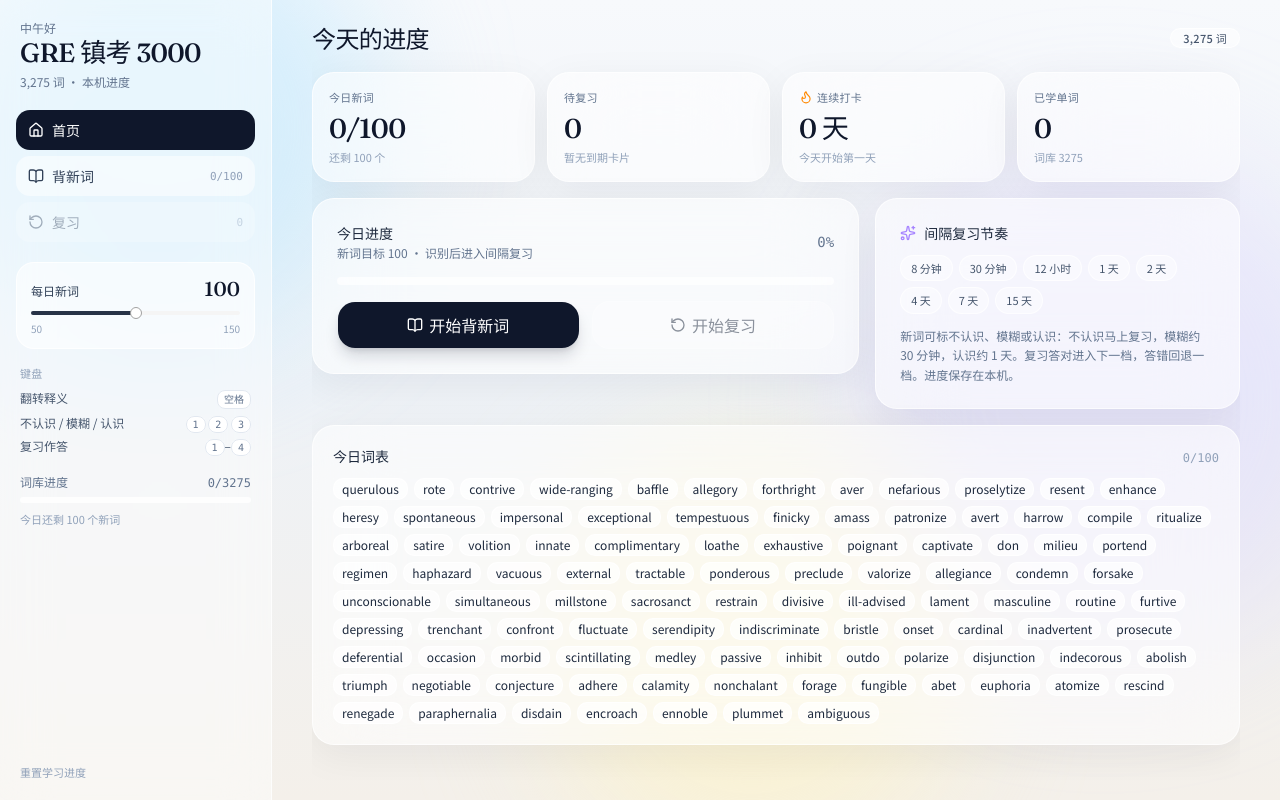
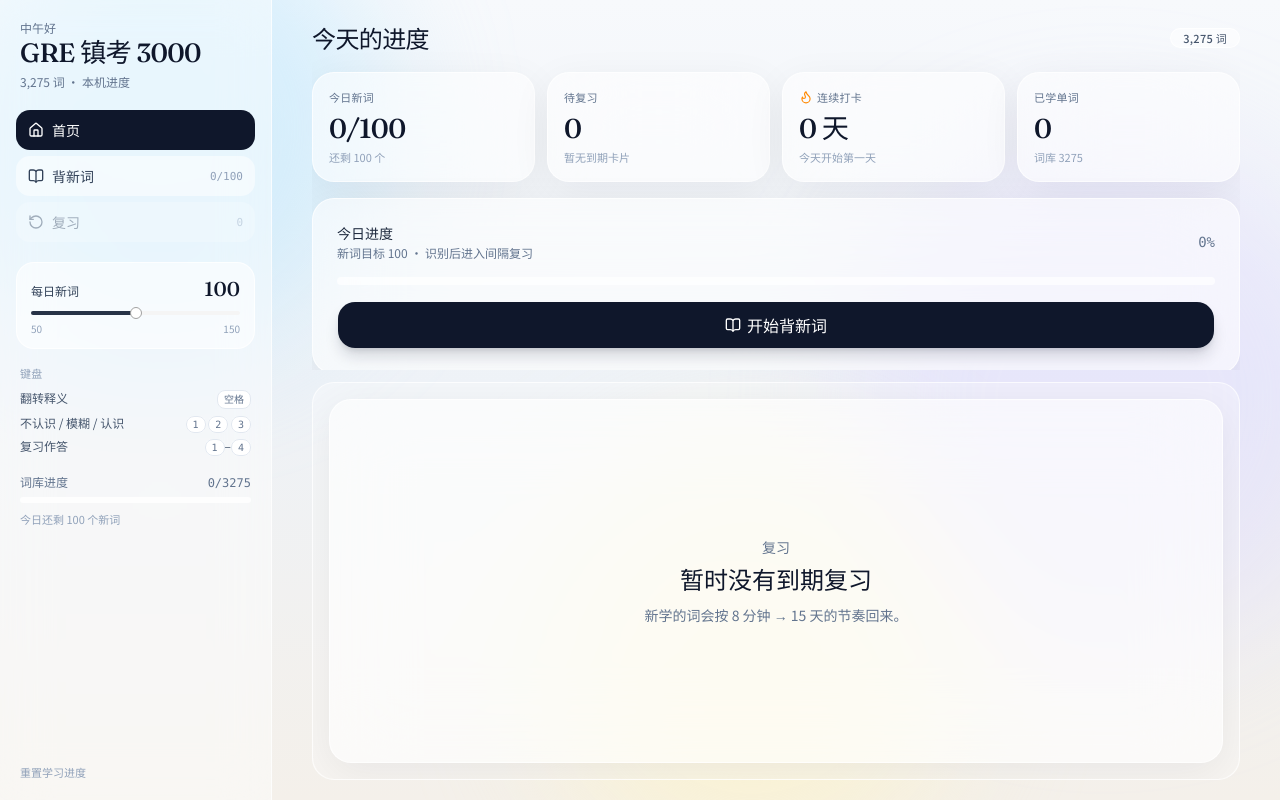
Before and after one commit to jayden-dong411/gre-3000-vocab, a React (Vite) app: page / in a window 1280 px wide. Built offline with nearby package versions, Linux system fonts and the light colour scheme.

Commit message:
Use the lower half of the desktop screen for review.
Drop the bulky daily word list. Wide layouts keep new-word study on top and the due-review quiz underneath.

Co-authored-by: jayden.dong2025 <jayden.dong2025@outlook.com>

```diff
--- a/src/App.tsx
+++ b/src/App.tsx
@@ -1,3 +1,4 @@
+import { useEffect, useState } from "react"
 import { AmbientBackground, GlassPanel } from "@/components/glass"
 import { DesktopRail } from "@/components/desktop-rail"
 import { HomeDashboard } from "@/components/home-dashboard"
@@ -7,8 +8,26 @@ import { ReviewSession } from "@/components/review-session"
 import { Button } from "@/components/ui/button"
 import { useVocabEngine } from "@/hooks/use-vocab"
 
+function useWideScreen() {
+  const [wide, setWide] = useState(() =>
+    typeof window !== "undefined"
+      ? window.matchMedia("(min-width: 1024px)").matches
+      : false
+  )
+  useEffect(() => {
+    const media = window.matchMedia("(min-width: 1024px)")
+    const onChange = () => setWide(media.matches)
+    media.addEventListener("change", onChange)
+    return () => media.removeEventListener("change", onChange)
+  }, [])
+  return wide
+}
+
 export function App() {
   const engine = useVocabEngine()
+  const wide = useWideScreen()
+  const splitReview =
+    wide && engine.status === "ready" && engine.view !== "review"
 
   return (
     <div className="relative min-h-svh text-slate-800 lg:h-svh lg:overflow-hidden">
@@ -16,7 +35,15 @@ export function App() {
       <div className="lg:grid lg:h-full lg:grid-cols-[272px_minmax(0,1fr)]">
         {engine.status === "ready" ? <DesktopRail engine={engine} /> : null}
         <main className="mx-auto flex w-full max-w-2xl flex-col px-4 py-6 sm:px-6 sm:py-10 lg:mx-0 lg:h-full lg:min-h-0 lg:max-w-none lg:px-8 lg:py-5 xl:px-10">
-          <div className="lg:min-h-0 lg:flex-1 lg:overflow-y-auto">
+          <div className="flex flex-col gap-4 lg:h-full lg:min-h-0 lg:gap-3">
+            {engine.view !== "review" ? (
+              <div
+                className={
+                  splitReview
+                    ? "max-h-[46%] shrink-0 overflow-y-auto"
+                    : undefined
+                }
+              >
                 {engine.status === "ready" && engine.view === "home" ? (
                   <InstallTip />
                 ) : null}
@@ -30,8 +57,19 @@ export function App() {
                 {engine.status === "ready" && engine.view === "learn" ? (
                   <LearnSession engine={engine} />
                 ) : null}
+              </div>
+            ) : null}
             {engine.status === "ready" && engine.view === "review" ? (
               <ReviewSession engine={engine} />
+            ) : null}
+            {splitReview ? (
+              <section className="flex min-h-0 flex-1 flex-col overflow-hidden rounded-3xl border border-white/70 bg-white/30 p-4">
+                <ReviewSession
+                  engine={engine}
+                  embedded
+                  hotkeys={engine.view !== "learn"}
+                />
+              </section>
             ) : null}
           </div>
         </main>
--- a/src/components/home-dashboard.tsx
+++ b/src/components/home-dashboard.tsx
@@ -21,7 +21,6 @@ export function HomeDashboard({ engine }: { engine: VocabEngine }) {
     setView,
     setDailyTarget,
     resetProgress,
-    wordMap,
   } = engine
 
   const newPct = todayTotal === 0 ? 0 : (todayDone / todayTotal) * 100
@@ -77,7 +76,7 @@ export function HomeDashboard({ engine }: { engine: VocabEngine }) {
         />
       </div>
 
-      <div className="grid items-start gap-4 lg:grid-cols-[minmax(0,1.2fr)_minmax(16rem,0.8fr)]">
+      <div className="grid items-start gap-4">
         <GlassPanel className="p-5 sm:p-6">
           <div className="mb-4 flex items-center justify-between gap-3">
             <div>
@@ -97,7 +96,7 @@ export function HomeDashboard({ engine }: { engine: VocabEngine }) {
             />
           </div>
 
-          <div className="mt-4 grid gap-3 sm:grid-cols-2">
+          <div className="mt-4 grid gap-3 sm:grid-cols-2 lg:grid-cols-1">
             <Button
               type="button"
               size="lg"
@@ -114,7 +113,7 @@ export function HomeDashboard({ engine }: { engine: VocabEngine }) {
               variant="outline"
               disabled={dueIds.length === 0}
               onClick={() => setView("review")}
-              className="h-12 rounded-2xl border-white/80 bg-white/50 text-base text-slate-800 hover:bg-white/80 active:translate-y-px"
+              className="h-12 rounded-2xl border-white/80 bg-white/50 text-base text-slate-800 hover:bg-white/80 active:translate-y-px lg:hidden"
             >
               <RotateCcw className="size-4" />
               开始复习
@@ -133,7 +132,7 @@ export function HomeDashboard({ engine }: { engine: VocabEngine }) {
           ) : null}
         </GlassPanel>
 
-        <div className="flex flex-col gap-5">
+        <div className="flex flex-col gap-5 lg:hidden">
           <GlassPanel className="p-5 sm:p-6 lg:hidden">
             <div className="mb-4 flex items-end justify-between">
               <div>
@@ -190,39 +189,6 @@ export function HomeDashboard({ engine }: { engine: VocabEngine }) {
         </div>
       </div>
 
-      <GlassPanel className="p-4 sm:p-5">
-        <div className="mb-3 flex items-baseline justify-between gap-3">
-          <p className="text-sm font-medium text-slate-800">今日词表</p>
-          <p className="font-mono text-xs text-slate-400 tabular-nums">
-            {todayDone}/{todayTotal || state.dailyTarget}
-          </p>
-        </div>
-        {state.todayNewIds.length === 0 ? (
-          <p className="text-sm text-slate-500">今天的新词队列还是空的。</p>
-        ) : (
-          <div className="flex flex-wrap gap-1.5">
-            {state.todayNewIds.map((id) => {
-              const word = wordMap.get(id)
-              if (!word) return null
-              const seen = state.todayNewDone.includes(id)
-              return (
-                <span
-                  key={id}
-                  className={cn(
-                    "rounded-lg border px-2 py-1 text-xs leading-none",
-                    seen
-                      ? "border-transparent bg-slate-100/70 text-slate-400 line-through"
-                      : "border-white/80 bg-white/70 text-slate-800"
-                  )}
-                >
-                  {word.word}
-                </span>
-              )
-            })}
-          </div>
-        )}
-      </GlassPanel>
-
       <button
         type="button"
         className="self-center text-xs text-slate-400 underline-offset-4 transition hover:text-slate-600 hover:underline lg:hidden"
--- a/src/components/learn-session.tsx
+++ b/src/components/learn-session.tsx
@@ -270,23 +270,6 @@ export function LearnSession({ engine }: { engine: VocabEngine }) {
         <RotateCcw className="size-3" />
         {flipped ? "回到单词" : "翻转看释义"}
       </button>
-      {queue.length > 1 ? (
-        <div className="mt-5 hidden lg:block">
-          <p className="mb-2 text-xs text-slate-500">
-            今天后面还有 {queue.length - 1} 个
-          </p>
-          <div className="flex flex-wrap gap-1.5">
-            {queue.slice(1).map((word) => (
-              <span
-                key={word.id}
-                className="rounded-lg border border-white/80 bg-white/70 px-2 py-1 text-xs leading-none text-slate-700"
-              >
-                {word.word}
-              </span>
-            ))}
-          </div>
-        </div>
-      ) : null}
     </div>
   )
 }
--- a/src/components/review-session.tsx
+++ b/src/components/review-session.tsx
@@ -11,13 +11,26 @@ import { cn } from "@/lib/utils"
 
 type Phase = "ask" | "feedback"
 
-export function ReviewSession({ engine }: { engine: VocabEngine }) {
+export function ReviewSession({
+  engine,
+  embedded = false,
+  hotkeys = true,
+}: {
+  engine: VocabEngine
+  embedded?: boolean
+  hotkeys?: boolean
+}) {
   const { dueIds, wordMap, words, answerReview, setView, state } = engine
-  const [queue] = useState<string[]>(dueIds)
+  const [sessionIds] = useState<string[]>(dueIds)
   const [index, setIndex] = useState(0)
   const [phase, setPhase] = useState<Phase>("ask")
   const [picked, setPicked] = useState<string | null>(null)
   const [sessionSeed] = useState(() => Date.now().toString(36))
+  const queue = useMemo(() => {
+    const seen = new Set(sessionIds)
+    const extras = dueIds.filter((id) => !seen.has(id))
+    return extras.length === 0 ? sessionIds : [...sessionIds, ...extras]
+  }, [dueIds, sessionIds])
 
   const currentId = queue[index]
   const current = currentId ? wordMap.get(currentId) : undefined
@@ -45,6 +58,7 @@ export function ReviewSession({ engine }: { engine: VocabEngine }) {
   )
 
   useEffect(() => {
+    if (!hotkeys) return
     const onKey = (e: KeyboardEvent) => {
       if (e.metaKey || e.ctrlKey || e.altKey) return
       if (phase === "ask") {
@@ -60,29 +74,39 @@ export function ReviewSession({ engine }: { engine: VocabEngine }) {
     }
     window.addEventListener("keydown", onKey)
     return () => window.removeEventListener("keydown", onKey)
-  }, [phase, choices, select, goNext])
+  }, [hotkeys, phase, choices, select, goNext])
 
   if (total === 0 || index >= total) {
     return (
-      <div>
+      <div className={cn(embedded && "flex h-full min-h-0 flex-col")}>
+        {embedded ? null : (
           <SessionHeader
             title="间隔复习"
             progress={{ current: total, total: total }}
             onBack={() => setView("home")}
           />
-        <GlassPanel className="px-6 py-12 text-center">
-          <p className="font-serif text-2xl text-slate-900">
+        )}
+        <GlassPanel
+          className={cn(
+            "px-6 py-12 text-center",
+            embedded && "flex flex-1 flex-col items-center justify-center py-8"
+          )}
+        >
+          <p className="text-sm font-medium text-slate-500">复习</p>
+          <p className="mt-2 font-serif text-2xl text-slate-900">
             {total === 0 ? "暂时没有到期复习" : "本轮复习完成"}
           </p>
           <p className="mt-2 text-sm text-slate-500">
             新学的词会按 8 分钟 → 15 天的节奏回来。
           </p>
+          {embedded ? null : (
             <Button
               className="mt-6 h-10 rounded-xl bg-slate-900 text-white hover:bg-slate-800"
               onClick={() => setView("home")}
             >
               返回首页
             </Button>
+          )}
         </GlassPanel>
       </div>
     )
@@ -113,15 +137,30 @@ export function ReviewSession({ engine }: { engine: VocabEngine }) {
   const nextLabel = card ? SRS_LABELS[card.stage] : ""
 
   return (
-    <div>
+    <div className={cn(embedded && "flex h-full min-h-0 flex-col")}>
+      {embedded ? (
+        <div className="mb-3 flex items-baseline justify-between gap-3">
+          <p className="text-sm font-medium text-slate-800">复习</p>
+          <p className="font-mono text-xs text-slate-400 tabular-nums">
+            {index + 1} / {total}
+            {hotkeys ? " · 1–4 作答" : ""}
+          </p>
+        </div>
+      ) : (
         <SessionHeader
           title="间隔复习"
           subtitle="英译中四选一 · 数字键 1–4 也可作答"
           progress={{ current: index, total }}
           onBack={() => setView("home")}
         />
+      )}
 
-      <div className="lg:grid lg:grid-cols-[minmax(14rem,0.72fr)_minmax(0,1.28fr)] lg:items-start lg:gap-4">
+      <div
+        className={cn(
+          embedded && "grid min-h-0 flex-1 content-center gap-3",
+          "lg:grid lg:grid-cols-[minmax(14rem,0.72fr)_minmax(0,1.28fr)] lg:items-center lg:gap-4"
+        )}
+      >
         <GlassPanel className="flex flex-col items-center justify-center px-5 py-8 text-center sm:px-6">
           <p className="text-[11px] tracking-[0.22em] text-slate-400 uppercase">
             选择正确释义
@@ -211,27 +250,6 @@ export function ReviewSession({ engine }: { engine: VocabEngine }) {
           </GlassPanel>
         ) : null}
       </div>
-      {queue.length - index > 1 ? (
-        <div className="mt-4 hidden lg:block">
-          <p className="mb-2 text-xs text-slate-500">
-            本轮后面还有 {queue.length - index - 1} 个
-          </p>
-          <div className="flex flex-wrap gap-1.5">
-            {queue.slice(index + 1).map((id) => {
-              const word = wordMap.get(id)
-              if (!word) return null
-              return (
-                <span
-                  key={id}
-                  className="rounded-lg border border-white/80 bg-white/70 px-2 py-1 text-xs leading-none text-slate-700"
-                >
-                  {word.word}
-                </span>
-              )
-            })}
-          </div>
-        </div>
-      ) : null}
     </div>
   )
 }
```
Also changed, not shown: 1 other file (tests, documents, lock files or other folders). Lines whose indentation alone changed are shown as unchanged.
